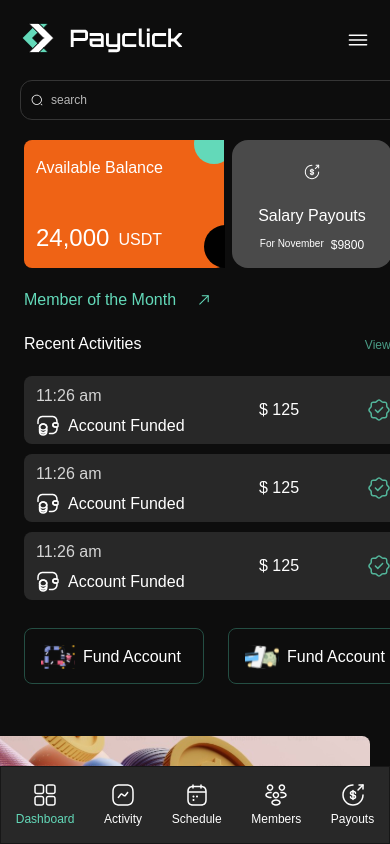
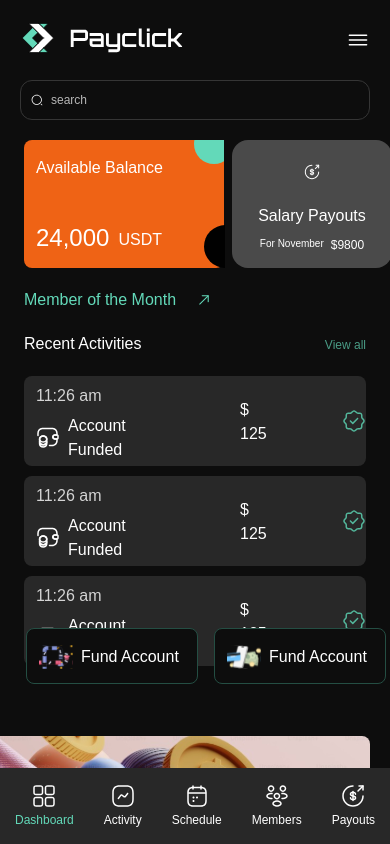
Before and after one commit to Omoboi-coder/my-coffer-app, a Next.js app: page /dashboard in a window 390 px wide. Built offline with nearby package versions, Linux system fonts and the light colour scheme.

Commit message:
fourth commit (mobile responsiveness)

```diff
--- a/src/app/Components/DashboardLayout.js
+++ b/src/app/Components/DashboardLayout.js
@@ -39,16 +39,16 @@ const DashboardLayout = ({ children }) => {
         </div>
 
         {/* Right side content - with bottom padding on mobile for nav */}
-        <div className='flex-1 md:flex-1 w-full min-h-full pb-20 md:pb-0'>
+        <div className='flex-1 md:flex-1 w-full h-full pb-20 md:pb-0'>
           {children}
         </div>
       </div>
 
       {/* Mobile Bottom Navigation - only shows on mobile */}
-      <nav className='md:hidden fixed bottom-0 left-0 right-0 bg-[#282828] border z-50'>
+      <nav className='md:hidden fixed bottom-0 left-0 right-0 bg-[#282828] z-50'>
         <div className='flex justify-around items-center py-2'>
           {/* Dashboard */}
-          <button className='flex flex-col items-center py-2 px-3'>
+          <Link href="/dashboard" className='flex flex-col items-center py-2 px-3'>
           <div className='w-6 h-6 mb-1'>
             <Image
               src="/Images/element-3 (2).svg"
@@ -58,11 +58,11 @@ const DashboardLayout = ({ children }) => {
               className='text-[#63D9B9]'
             />
           </div>
-            <Link href="/dashboard" className='text-xs text-[#63D9B9] cursor-pointer'>Dashboard</Link>
-          </button>
+          <p className='text-xs text-[#63D9B9] cursor-pointer'>Dashboard</p>
+        </Link>
 
           {/* Activity */}
-          <button className='flex flex-col items-center text-white py-2 px-3'>
+          <Link href="/activity" className='flex flex-col items-center text-white py-2 px-3'>
             <div className='w-6 h-6 mb-1'>
              <Image
                 src="/Images/activity.svg"
@@ -72,11 +72,11 @@ const DashboardLayout = ({ children }) => {
                 className='text-[#63D9B9]'
                 />
             </div>
-            <Link href="/activity" className='text-xs cursor-pointer'>Activity</Link>
-          </button>
+            <p className='text-xs cursor-pointer'>Activity </p>
+          </Link>
 
           {/* schedule */}
-          <button className='flex flex-col items-center text-white py-2 px-3'>
+          <Link href="/schedule" className='flex flex-col items-center text-white py-2 px-3'>
             <div className='w-6 h-6 mb-1'>
               <Image
                 src="/Images/calendar-2.svg" people
@@ -86,11 +86,11 @@ const DashboardLayout = ({ children }) => {
                 className='text-[#63D9B9]'
                 />
             </div>
-            <Link href="/schedule" className='text-xs cursor-pointer'>Schedule</Link>
-          </button>
+            <p className='text-xs cursor-pointer'>Schedule</p>
+          </Link>
 
           {/* Members */}
-          <button className='flex flex-col items-center text-white py-2 px-3'>
+          <Link href="/members" className='flex flex-col items-center text-white py-2 px-3'>
             <div className='w-6 h-6 mb-1'>
                 <Image
                 src="/Images/people.svg"
@@ -100,11 +100,11 @@ const DashboardLayout = ({ children }) => {
                 className='text-[#63D9B9]'
                 />
             </div>
-             <Link href="/members" className='text-xs cursor-pointer'>Members</Link>
-          </button>
+             <p className='text-xs cursor-pointer'>Members</p>
+          </Link>
 
           {/* Payouts */}
-          <button className='flex flex-col items-center text-white py-2 px-3'>
+          <Link href="/Payouts" className='flex flex-col items-center text-white py-2 px-3'>
             <div className='w-6 h-6 mb-1'>
               <Image
                 src="/Images/money-send.svg"
@@ -114,8 +114,8 @@ const DashboardLayout = ({ children }) => {
                 className='text-[#63D9B9]'
                 />
             </div>
-            <Link href="/Payouts" className='text-xs cursor-pointer'>Payouts</Link>
-          </button>
+            <p className='text-xs cursor-pointer'>Payouts</p>
+          </Link>
         </div>
       </nav>
     </section>
--- a/src/app/dashboard/mobile.js
+++ b/src/app/dashboard/mobile.js
@@ -6,7 +6,7 @@ const Mobile = () => {
     <div className='flex flex-col md:hidden'>
               {/* div 1 */}
               <div className='flex flex-row w-[536px] h-[128px] gap-[8px]
-              mt-5 ml-6'>
+              mt-5 mx-6'>
                 {/* image 1 */}
                 <div className='flex w-[200px] h-[128px] relative rounded-[8px]
                 bg-[#EF6315]'>
@@ -83,18 +83,18 @@ const Mobile = () => {
                       />
               </div>
               {/* div 3 */}
-              <div className='flex flex-row w-[382px] h-[24px] justify-between mt-5 ml-6'>
+              <div className='flex flex-row max-w-[382px] h-[24px] justify-between mt-5 mx-6'>
                 <h3 className='text-[16px] text-white'>Recent Activities</h3>
                 <h5 className='text-[12px] text-[#63D9B9] opacity-70 mt-1'>View all</h5>
 
               </div>
               {/* div 4 */}
-              <div className='flex flex-col w-[382px] h-[220px] gap-[10px] mt-5 ml-6'>
+              <div className='flex flex-col max-w-[382px] h-[220px] gap-[10px] mt-5 mx-6'>
                 {/* item 1 */}
-                <div className='flex flex-row rounded-[8px] py-2 gap-17 bg-[#282828]'>
-                  <div className='flex flex-col w-[167px] h-[52px] space-y-1'>
+                <div className='flex flex-row rounded-[8px] py-2 gap-16 bg-[#282828]'>
+                  <div className='flex flex-col max-w-[167px] h-[52px] space-y-1'>
                     <p className='ml-3 text-white opacity-80'>11:26 am</p>
-                    <div className=' flex flex-row  ml-3 gap-2 text-[16px] text-white'>
+                    <div className=' flex flex-row ml-3 gap-2 text-[16px] text-white'>
                     <Image
                       src="/Images/wallet-money.svg"
                       alt=''
@@ -117,8 +117,8 @@ const Mobile = () => {
                       />
                 </div>
                   {/* item 2 */}
-                <div className='flex flex-row rounded-[8px] py-2 gap-17 bg-[#282828]'>
-                  <div className='flex flex-col w-[167px] h-[52px] space-y-1'>
+                <div className='flex flex-row rounded-[8px] py-2 gap-16 bg-[#282828]'>
+                  <div className='flex flex-col max-w-[167px] h-[52px] space-y-1'>
                     <p className='ml-3 text-white opacity-80'>11:26 am</p>
                     <div className=' flex flex-row  ml-3 gap-2 text-[16px] text-white'>
                     <Image
@@ -143,8 +143,8 @@ const Mobile = () => {
                       />
                 </div>
                  {/* item 3 */}
-                <div className='flex flex-row rounded-[8px] py-2 gap-17 bg-[#282828]'>
-                  <div className='flex flex-col w-[167px] h-[52px] space-y-1'>
+                <div className='flex flex-row rounded-[8px] py-2 gap-16 bg-[#282828]'>
+                  <div className='flex flex-col max-w-[167px] h-[52px] space-y-1'>
                     <p className='ml-3 text-white opacity-80'>11:26 am</p>
                     <div className=' flex flex-row  ml-3 gap-2 text-[16px] text-white'>
                     <Image
@@ -171,8 +171,8 @@ const Mobile = () => {
               </div>
                 {/* div 5 */}
                         {/* item 1 */}
-                    <div className='flex flex-row w-[482px] h-[56px] mt-8'>
-                        <div className='flex w-[180px] h-[56px] rounded-[8px] py-[12px] ml-6 border
+                    <div className='flex flex-row max-w-[482px] h-[56px] mt-8 mx-6.5 gap-4'>
+                        <div className='flex max-w-[180px] min-[430px]:w-[210px] h-[56px] rounded-[8px] p-[12px] border
                         text-white border-[#244E43] bg-[#0D0D0D] '>
                           <div className='flex flex-row w-[146px] h-[32px] gap-2 mx-auto'>
                              <Image
@@ -186,7 +186,7 @@ const Mobile = () => {
                           </div>
                         </div>
                          {/* item 2 */}
-                        <div className='flex flex-row w-[180px] h-[56px] rounded-[8px] py-[12px] ml-6 border
+                        <div className='flex flex-row max-w-[180px] min-[430px]:w-[210px] h-[56px] rounded-[8px] p-[12px] border
                         text-white border-[#244E43] bg-[#0D0D0D] '>
                           <div className='flex flex-row w-[146px] h-[32px] gap-2 mx-auto'>
                              <Image
--- a/src/app/dashboard/page.js
+++ b/src/app/dashboard/page.js
@@ -19,8 +19,8 @@ const dashboard = () => {
           <h1>Dashboard</h1>
         </div>
         {/* search div */}
-        <div className='flex flex-row md:absolute right-5 top-20 w-[396px] md:w-[285px] h-[40px]
-          md:h-[50px] rounded-[12px] text-[12px] text-[#B6B6B6] md:p-4 p-2.5 ml-5 md:ml-0 gap-2
+        <div className='flex flex-row md:absolute md:right-5 md:top-20 max-w-[386px] md:w-[285px] h-[40px]
+          md:h-[50px] rounded-[12px] text-[12px] text-[#B6B6B6] md:p-4 p-2.5 mx-5 md:mx-0 gap-2
           border border-[#353535]'>
        <div className='flex flex-row w-[63px] h-[18px] gap-2 mb-1 md:mb-0'>
          <Image
```
Lines whose indentation alone changed are shown as unchanged.
